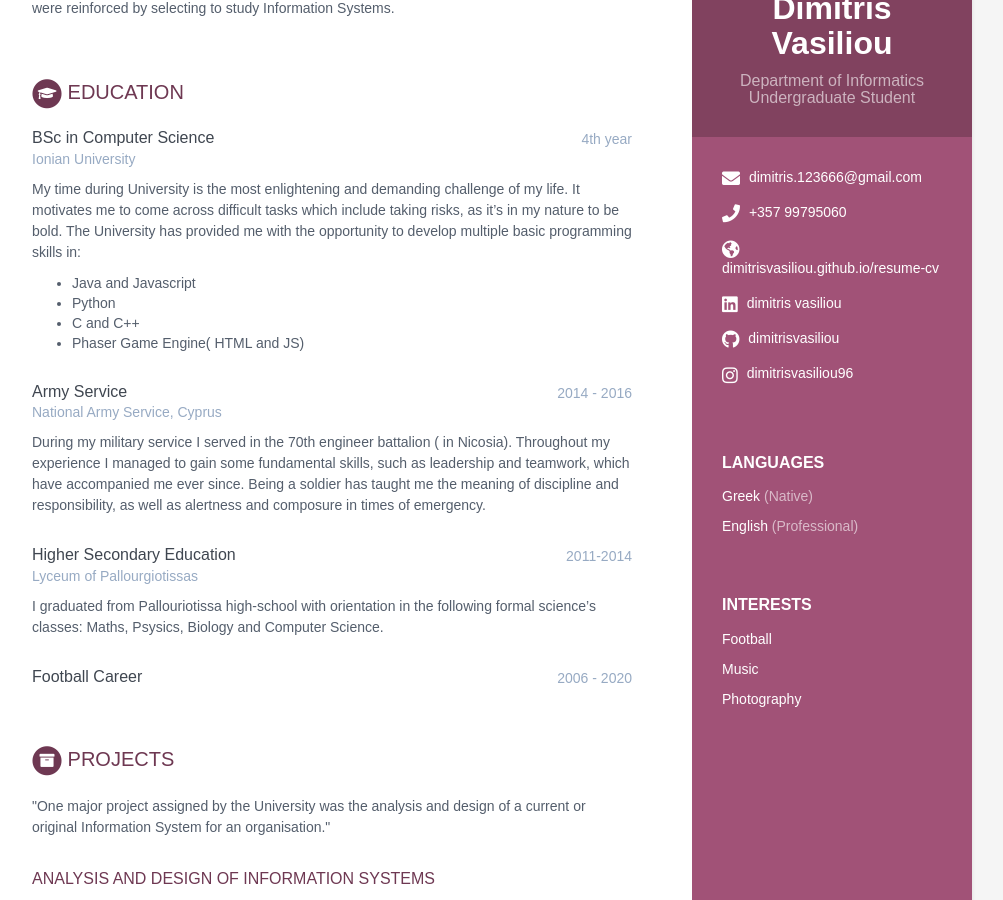
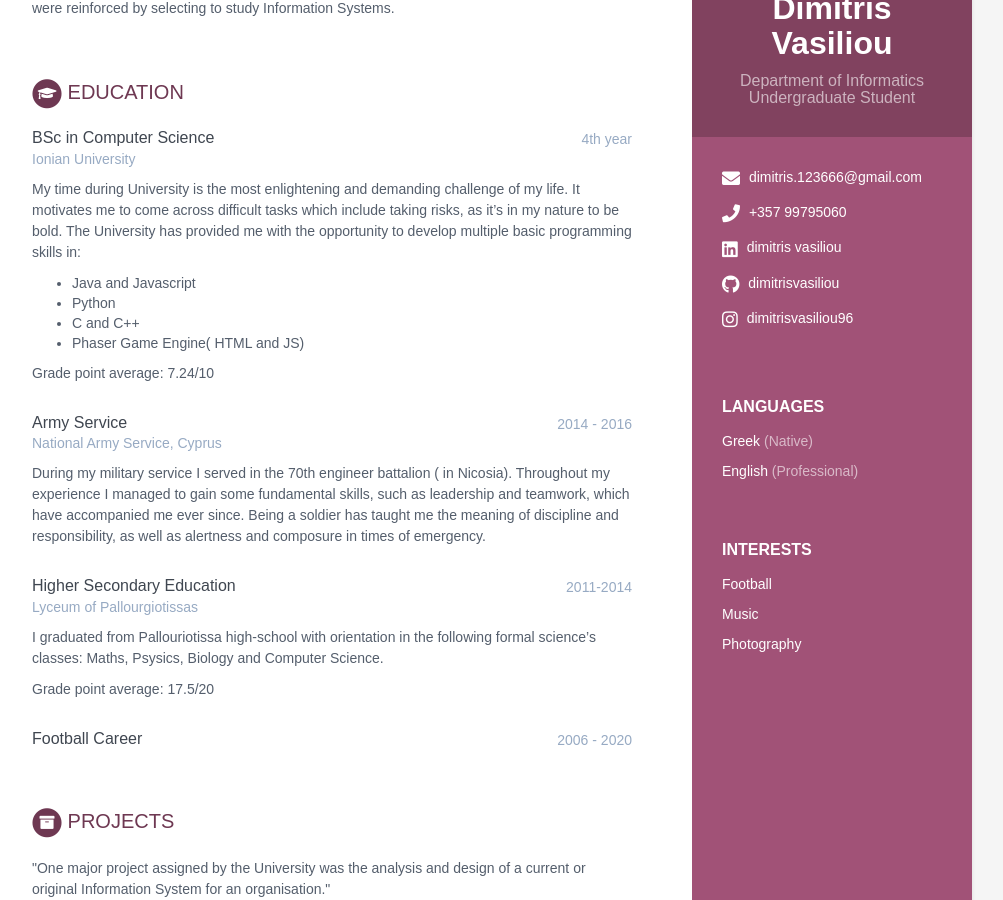
Before and after one commit to dimitrisg9/resume-cv, a Jekyll site: the page built from index.html, in a window 1280 px wide and 900 px high, scrolled down 236 px. Shown: the whole window, without its empty margins (168-1171 px from the left). Built offline with Jekyll 4.4.1, drawn with Linux system fonts in a browser that asks for light colours.

Commit message:
Update data.yml

```diff
--- a/_data/data.yml
+++ b/_data/data.yml
@@ -17,7 +17,7 @@ sidebar:
     # Sidebar links
     email: dimitris.123666@gmail.com
     phone: +357 99795060
-    website: dimitrisvasiliou.github.io/resume-cv #do not add http://
+   #website: dimitrisvasiliou.github.io/resume-cv #do not add http://
     linkedin: dimitris vasiliou
     github: dimitrisvasiliou
     gitlab:
@@ -71,6 +71,8 @@ education:
         - C and C++
         - Phaser Game Engine( HTML and JS)
 
+        Grade point average: 7.24/10
+
     - degree: Army Service
       university: National Army Service, Cyprus
       time: 2014 - 2016
@@ -87,6 +89,8 @@ education:
       details: |
         I graduated from Pallouriotissa high-school with orientation in the following formal science's classes:
         Maths, Psysics, Biology and Computer Science.
+
+         Grade point average: 17.5/20
 
     - degree: Football Career
       university:
```
